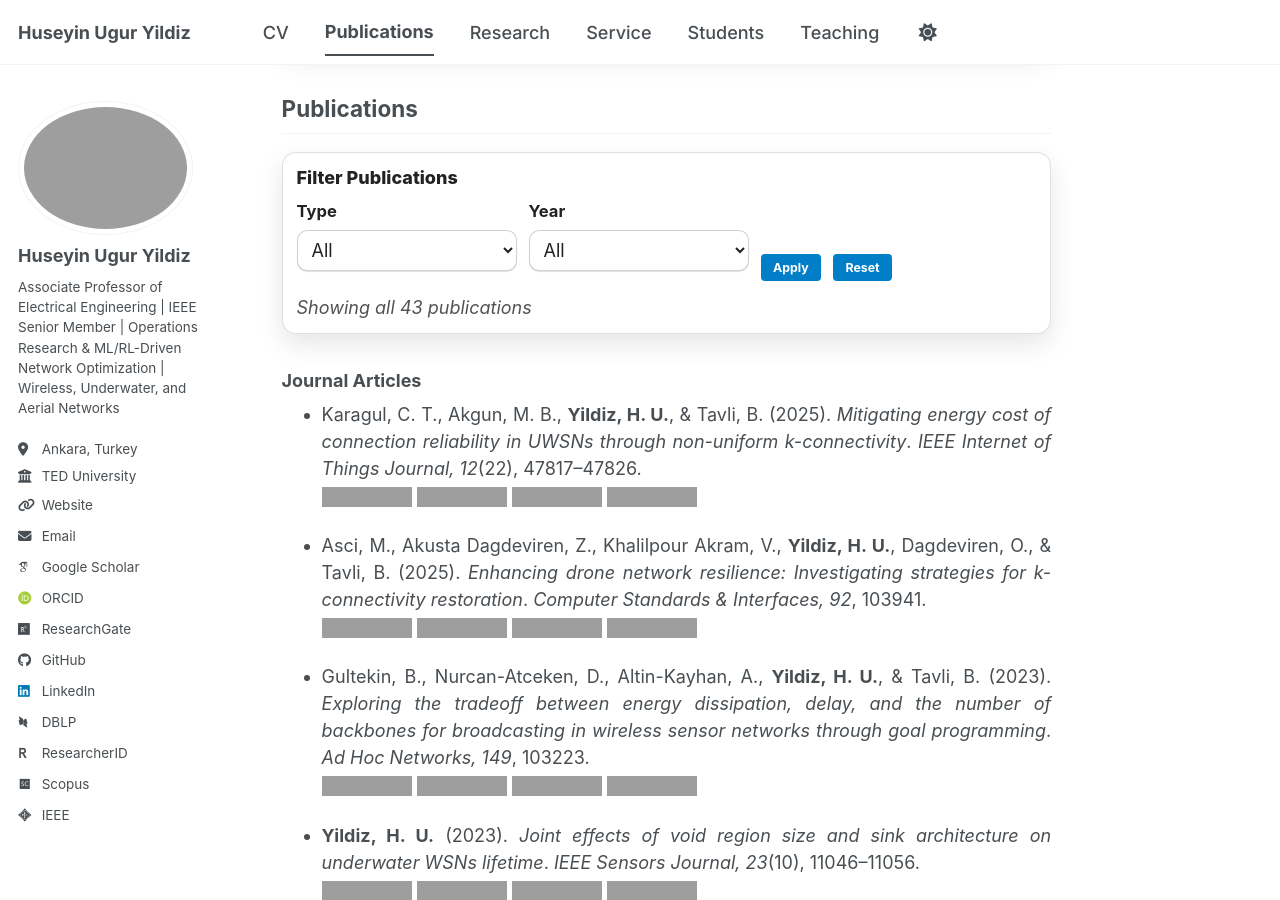
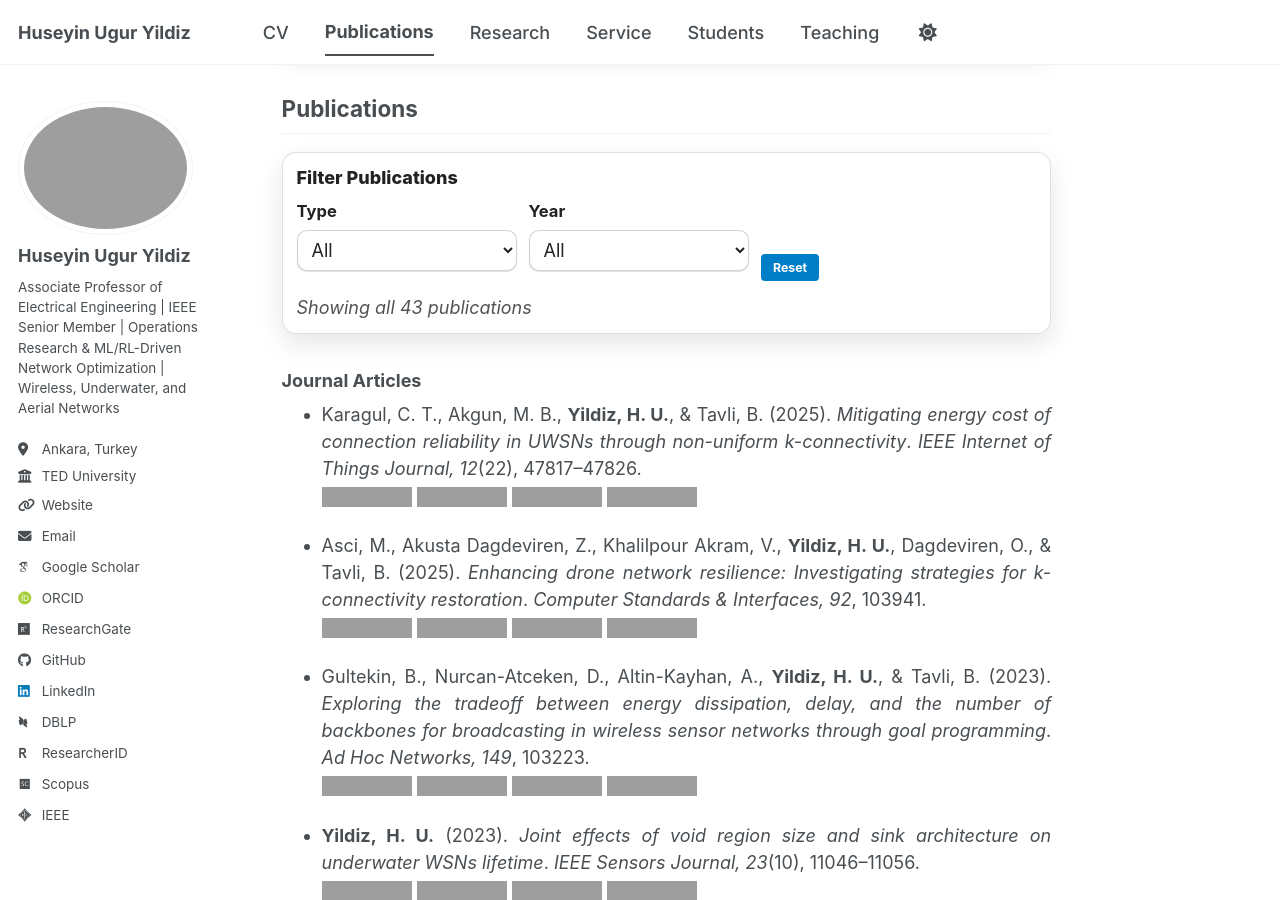
Before and after one commit to huguryildiz/huguryildiz.github.io, a Jekyll site: the page built from _pages/publications.md, in a window 1280 px wide and 900 px high, scrolled down 653 px, cut to the strip 0-900 px from the top of the window. Built offline with Jekyll 4.4.1, drawn with Linux system fonts in a browser that asks for light colours; some web fonts are replaced; a script bundle is joined from its source files by our own code; library files that are not in the unit come from our copies; a style sheet for code colours, icons or effects is not loaded; grey boxes are pictures that could not be loaded.

Commit message:
Update publications.md

```diff
--- a/_pages/publications.md
+++ b/_pages/publications.md
@@ -81,18 +81,14 @@ custom_js:
         <option value="conf-nat">Conf. Papers (Nat.)</option>
       </select>
     </label>
-
     <label class="pub-filter-label">
       <span class="pub-filter-label-text">Year</span>
       <select id="pubYear" class="pub-filter-select">
         <option value="all">All</option>
       </select>
     </label>
-
-    <button id="pubApply" class="btn btn--small btn--primary" type="button">Apply</button>
     <button id="pubReset" class="btn btn--small" type="button">Reset</button>
   </div>
-
   <div id="pubCount" class="pub-count-text"></div>
 </div>
 {:/nomarkdown}
```
